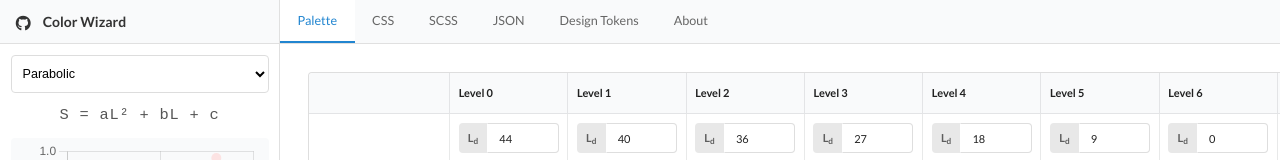
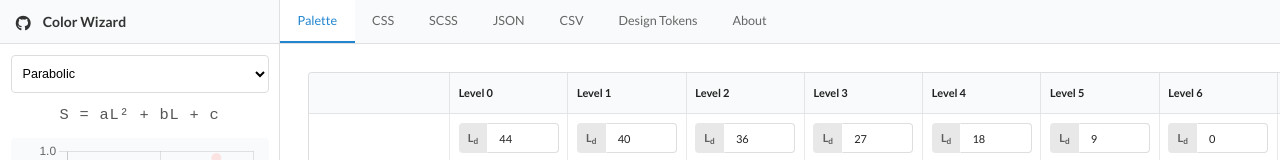
Before and after one commit to hypeJunction/color-wizard, a Vue app: page / in a window 1280 px wide. Shown: the top 160 px of the page. Built offline with nearby package versions, Linux system fonts and the light colour scheme.

Commit message:
Show vars as csv

```diff
--- a/src/components/ColorWizard.vue
+++ b/src/components/ColorWizard.vue
@@ -278,6 +278,13 @@
         </div>
 
         <div
+          v-show="activeTab === 'csv'"
+          class="tab-content code-tab"
+        >
+          <pre class="code-block"><code>{{ csv }}</code></pre>
+        </div>
+
+        <div
           v-show="activeTab === 'about'"
           class="tab-content about-content"
         >
@@ -402,6 +409,7 @@ const mainTabs = [
   { id: 'css', label: 'CSS' },
   { id: 'scss', label: 'SCSS' },
   { id: 'json', label: 'JSON' },
+  { id: 'csv', label: 'CSV' },
   { id: 'tokens', label: 'Design Tokens' },
   { id: 'about', label: 'About' },
 ];
@@ -736,6 +744,29 @@ interface DesignTokenGroup {
   [key: string]: string | { [level: string]: DesignToken };
 }
 
+const csv = computed(() => {
+  const headers = ['name', 'hex', 'r', 'g', 'b', 'h', 's', 'l', 'text', 'contrast'];
+  const rows = swatches.value.flatMap((colorSwatches) =>
+    colorSwatches.map((swatch) => {
+      const rgb = swatch.toRgb();
+      const hsl = swatch.toHsl();
+      return [
+        swatch.name,
+        swatch.toHexString(),
+        rgb.r,
+        rgb.g,
+        rgb.b,
+        Math.round(hsl.h),
+        Math.round(hsl.s * 100),
+        Math.round(hsl.l * 100),
+        swatch.text,
+        swatch.contrast,
+      ].join(',');
+    })
+  );
+  return [headers.join(','), ...rows].join('\n');
+});
+
 const designTokens = computed(() => {
   const tokens: { color: DesignTokenGroup } = {
     color: {
```
